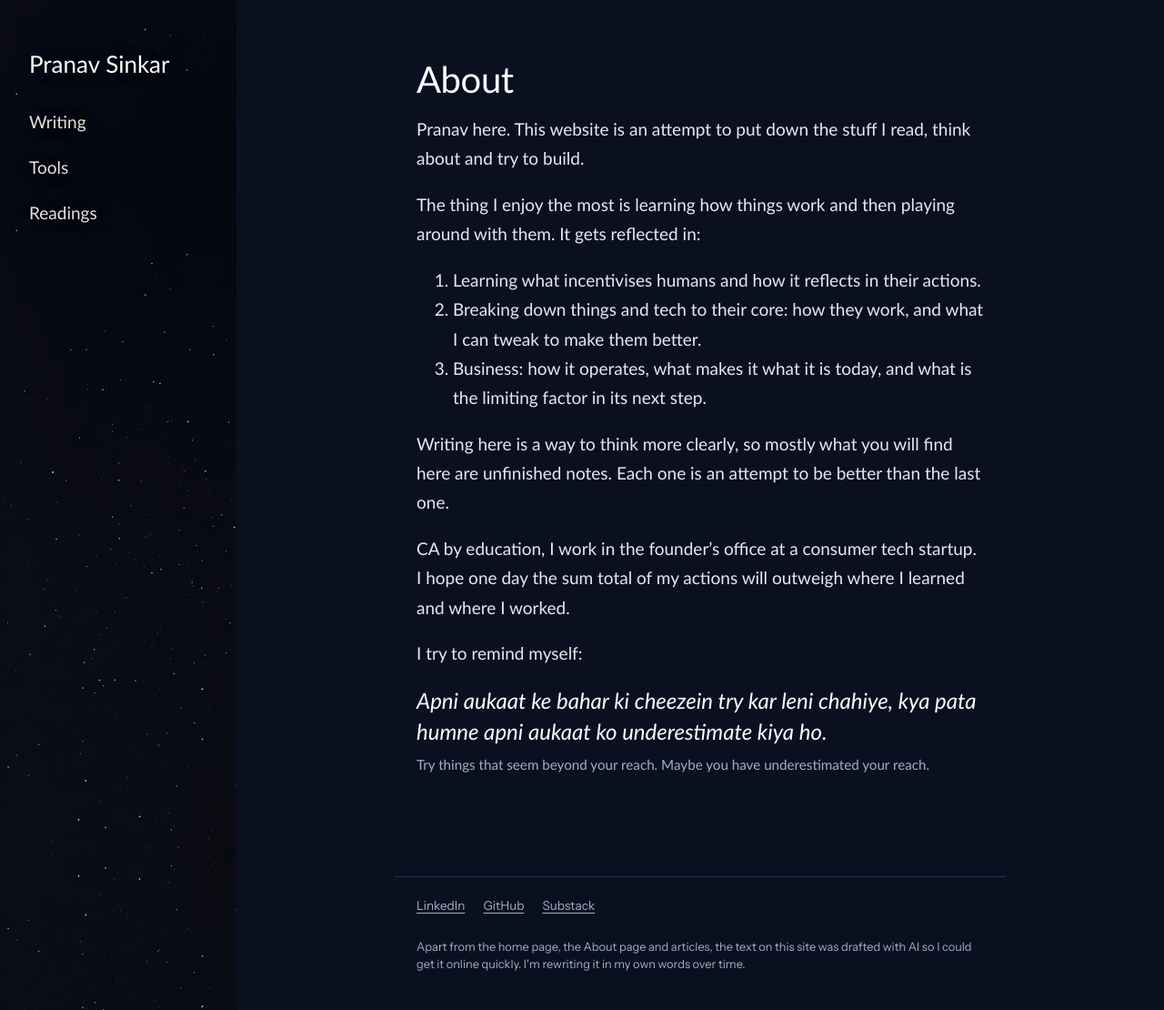
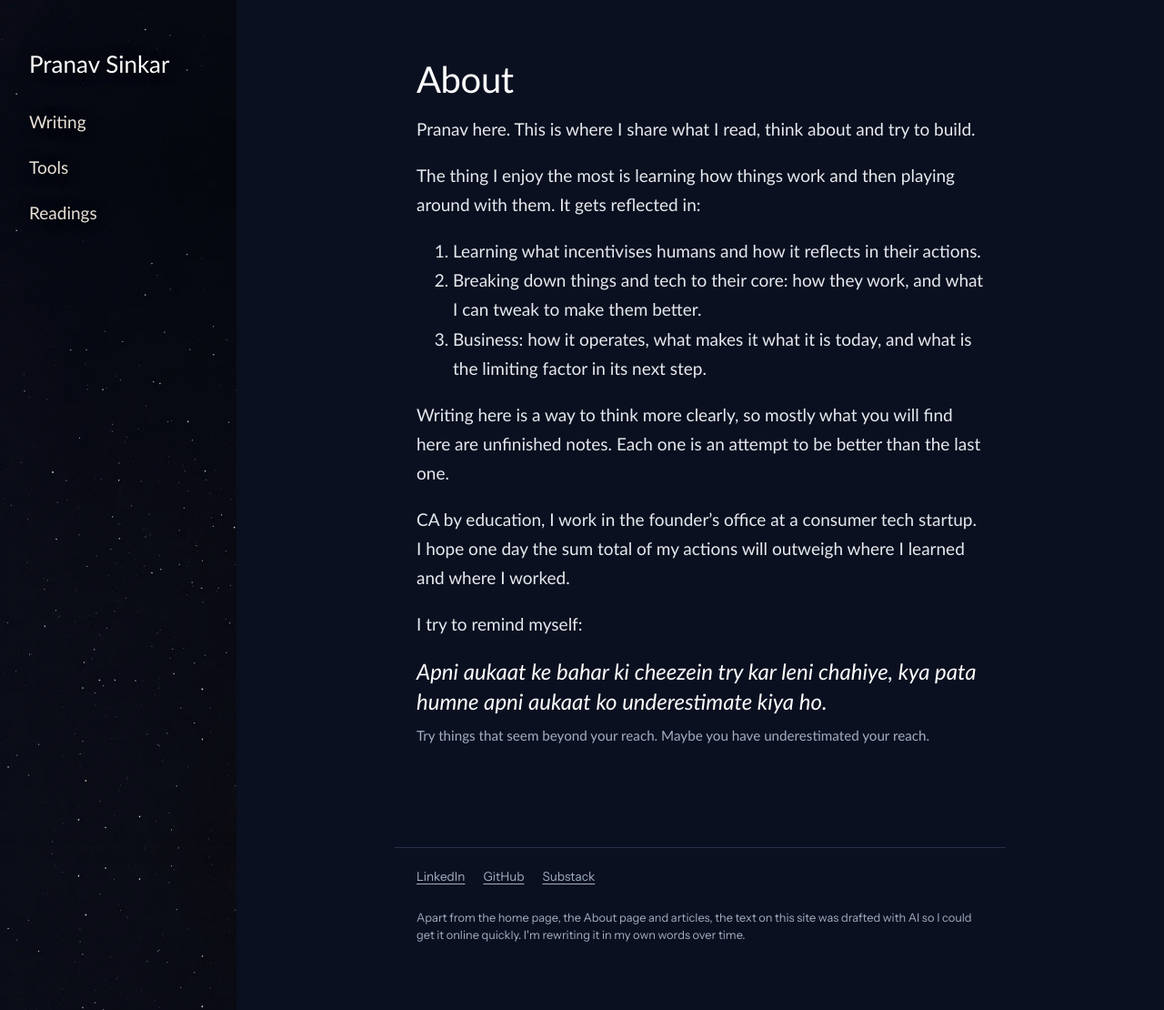
Before and after one commit to P-sinkar/P-sinkar.github.io, a Jekyll site: the page built from about.md, in a window 1280 px wide and 1110 px high. Shown: the whole window at 91% size. Built offline with Jekyll 4.4.1, drawn with Linux system fonts in a browser that asks for light colours.

Commit message:
Home and About: 'This is where I share what I read, think about and try to build.'
Co-Authored-By: Claude Opus 5.5 <noreply@anthropic.com>
Claude-Session: https://claude.ai/code/session_01WLZp7DsgwKqm3Zbe75ynJs

```diff
--- a/about.md
+++ b/about.md
@@ -5,7 +5,7 @@ banner: reading
 permalink: /about/
 ---
 
-Pranav here. This website is an attempt to put down the stuff I read, think about and try to build.
+Pranav here. This is where I share what I read, think about and try to build.
 
 The thing I enjoy the most is learning how things work and then playing around with them. It gets reflected in:
 
--- a/index.html
+++ b/index.html
@@ -3,6 +3,6 @@ layout: home
 title: Home
 ---
 <h1>Pranav here.</h1>
-<p>I put down what I read, think about and try to build.</p>
+<p>This is where I share what I read, think about and try to build.</p>
 <p>Take the view as a short break for your brain. There's plenty of time for us to talk.</p>
 <p class="more"><a href="{{ '/about/' | relative_url }}">More about me →</a></p>
```
